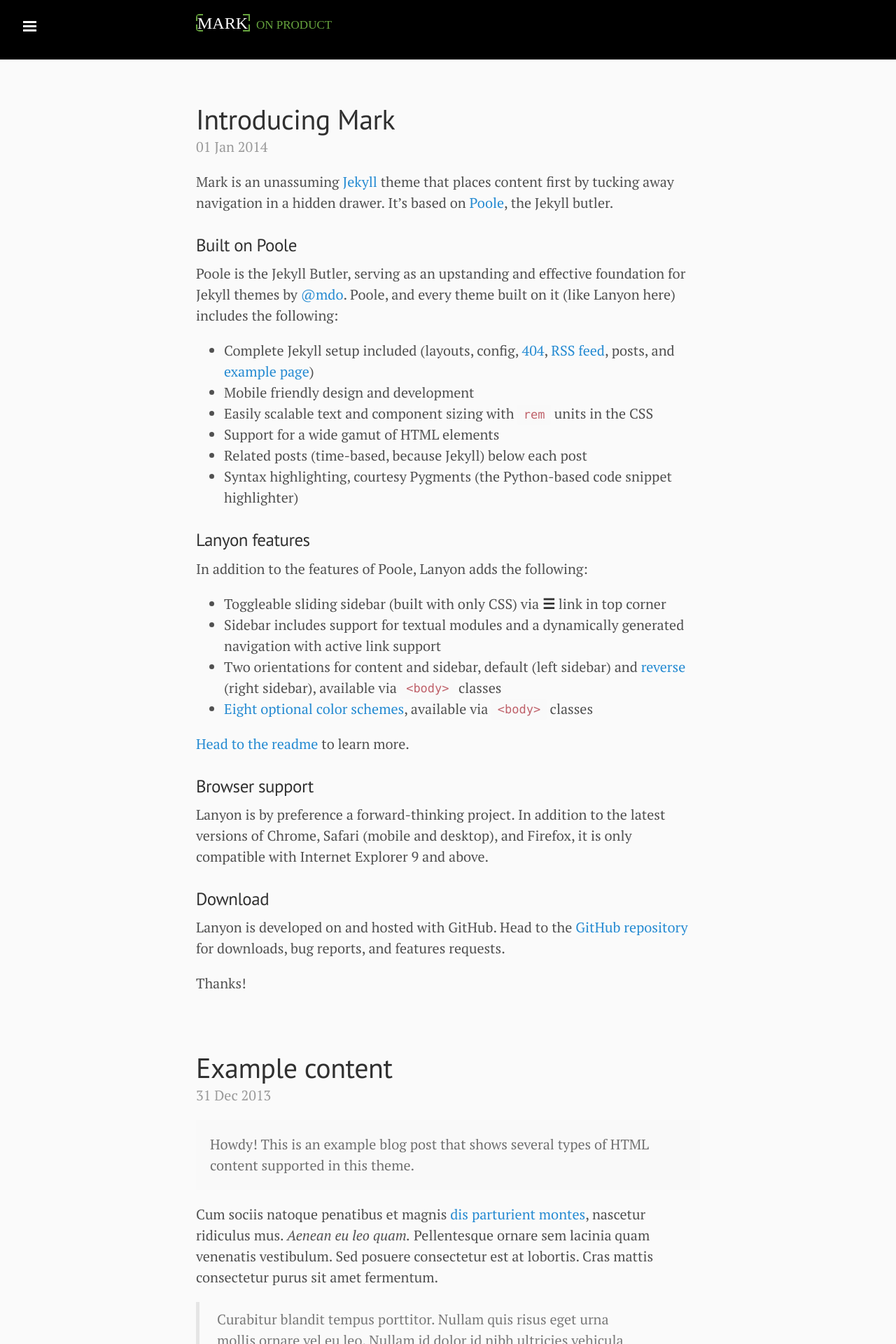
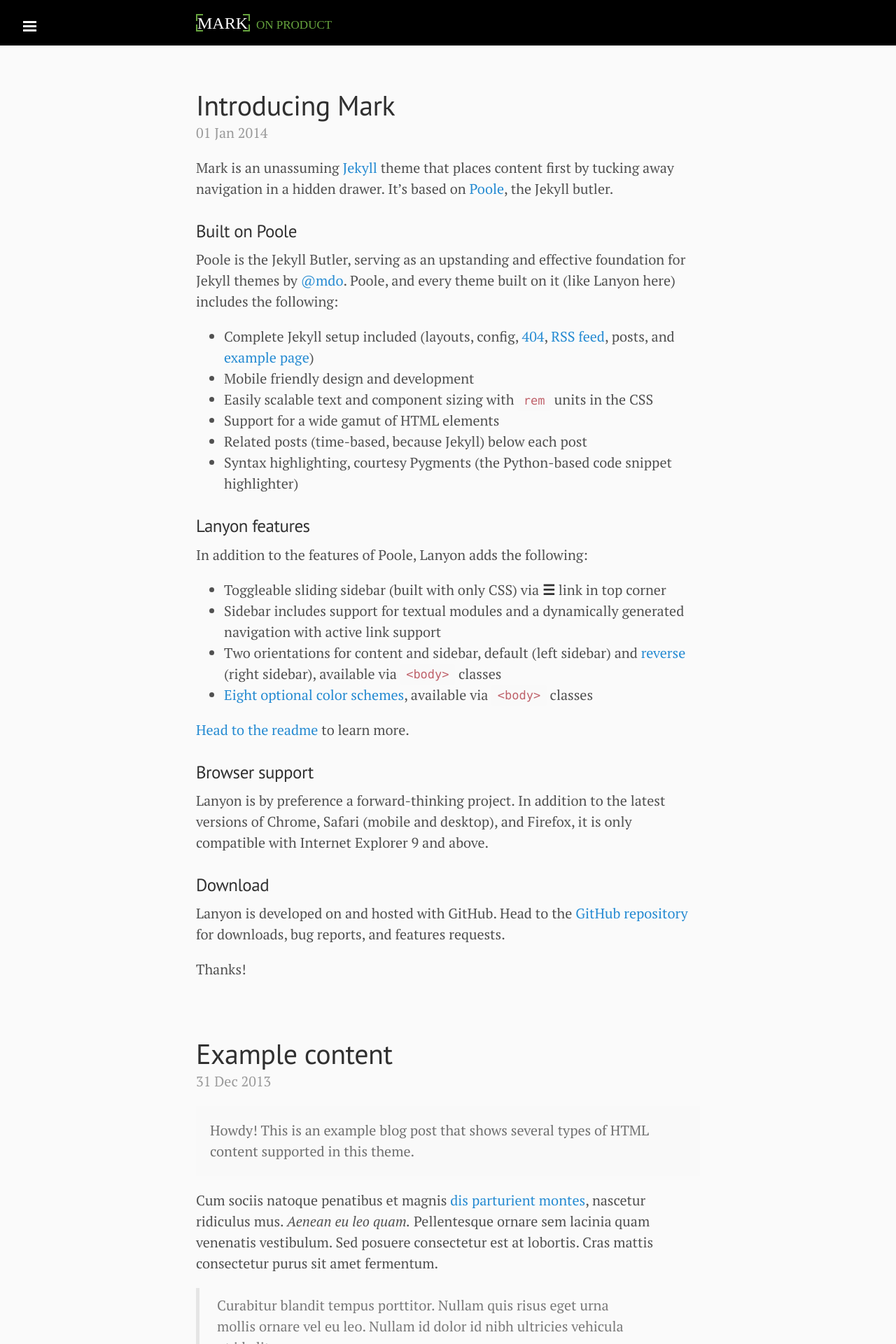
Before and after one commit to markthelefty/markthelefty.github.io, a Jekyll site: the page built from index.html, in a window 1280 px wide. Shown: the top 1920 px of the page at 70% size. Built offline with Jekyll 4.4.1, drawn with Linux system fonts in a browser that asks for light colours; Markdown is read by kramdown in place of the engine named in the settings; the list of posts is cut into pages by our own code.

Commit message:
masthead logo edits

```diff
--- a/public/css/custom.css
+++ b/public/css/custom.css
@@ -14,6 +14,12 @@
   border-bottom: none;
 }
 
+.masthead-title img{
+  border-radius: 0;
+  margin: 0;
+}
+
+
 .sidebar-toggle {
   color :#FAFAFA;
   background-color: transparent;
```
